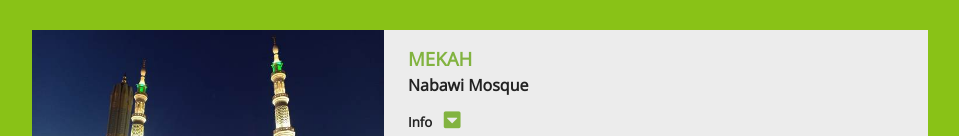
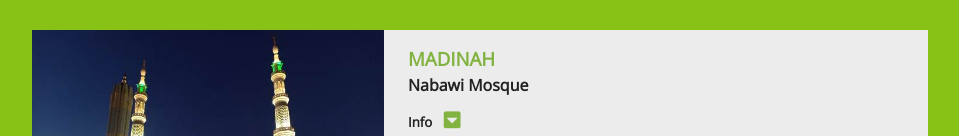
Before and after one commit to wahidalqorni/reactCityTour, a React (Create React App) app: page / in a window 1280 px wide. Shown: the part 1037-1173 px from the top of the page, without its empty margins (160-1119 px from the left). Built offline with nearby package versions, Linux system fonts and the light colour scheme.

Commit message:
ganti mekah menjadi madinah

```diff
--- a/src/tourData.js
+++ b/src/tourData.js
@@ -33,7 +33,7 @@ export const tourData = [
   },
   {
     id: 5,
-    city: "Mekah",
+    city: "madinah",
     img: "./img/madinahtour.jpg",
     name: "nabawi mosque",
     info:
```
